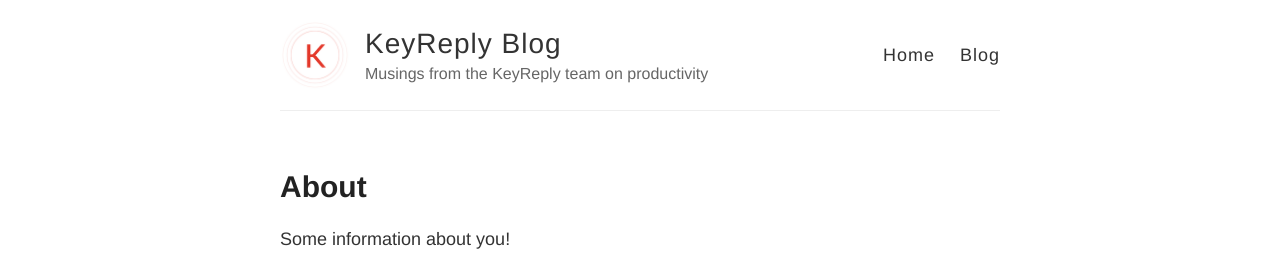
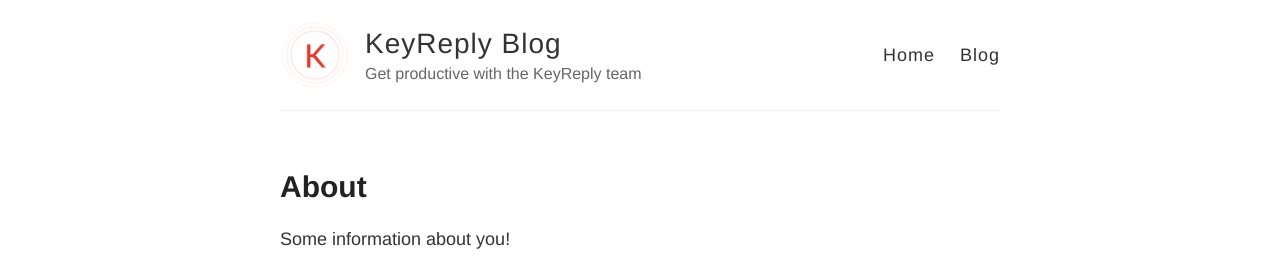
Before and after one commit to MarksCode/keyreply, a Jekyll site: the page built from about.md, in a window 1280 px wide. Shown: the top 257 px of the page. Built offline with Jekyll 4.4.1, drawn with Linux system fonts in a browser that asks for light colours; Markdown is read by kramdown in place of the engine named in the settings.

Commit message:
Update blog contents

```diff
--- a/_layouts/default.html
+++ b/_layouts/default.html
@@ -13,7 +13,7 @@
     <link rel="alternate" type="application/rss+xml" title="{{ site.name }} - {{ site.description }}" href="{{ site.baseurl }}/feed.xml" />
 
     <link rel="shortcut icon" type="image/x-icon" href="favicon.ico">
-
+<script src="//load.sumome.com/" data-sumo-site-id="f5c06ad9213f192ec6ae7024fbe94cf82ac650faca6201f5cde0cb2beded85bd" async="async"></script>
   </head>
 
   <body>
@@ -24,7 +24,7 @@
 
           <div class="site-info">
             <h1 class="site-name"><a href="/blog/">KeyReply Blog</a></h1>
-            <p class="site-description">Musings from the KeyReply team on productivity</p>
+            <p class="site-description">Get productive with the KeyReply team</p>
           </div>
 
           <nav>
```
